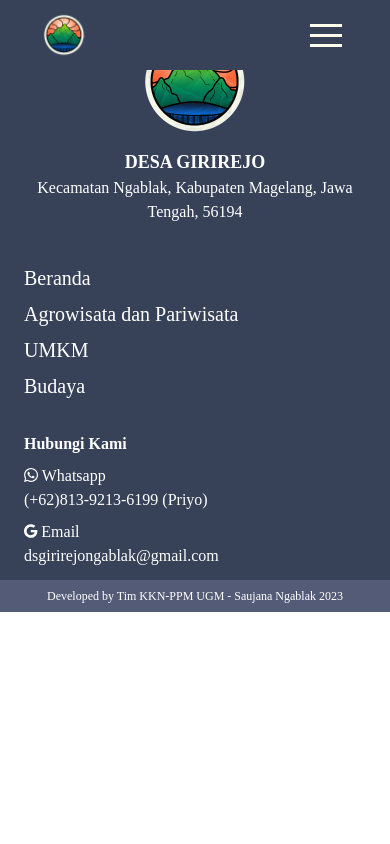
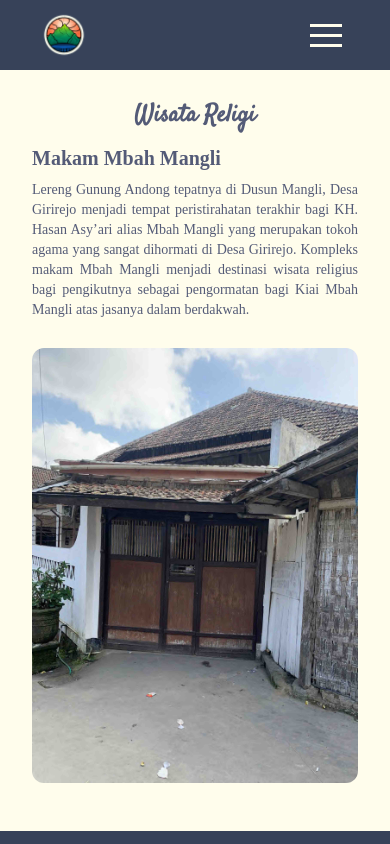
Before and after one commit to mufidussani/kkn-ngablak, a React (Create React App) app: page /budaya in a window 390 px wide. Shown: the top 844 px of the page. Built offline with nearby package versions, Linux system fonts and the light colour scheme; a web font is replaced by a local one.

Commit message:
fix agro & pages

```diff
--- a/src/App.js
+++ b/src/App.js
@@ -3,9 +3,11 @@ import "./App.css";
 import { Routes, Route } from "react-router-dom";
 
 import Navbar from "./components/navbar";
+
 import Home from "./pages/Home";
 import Agrowisata from "./pages/Agrowisata";
 import Umkm from "./pages/Umkm";
+import Budaya from "./pages/Budaya";
 
 import Amplas from "./pages/Amplas";
 import Damar from "./pages/Damar";
@@ -48,6 +50,7 @@ function App() {
         <Route path="/agrowisata/gogik/damar" element={<Damar />} />
         <Route path="/agrowisata/gogik/amplas" element={<Amplas />} />
         <Route path="/agrowisata/gogik/ketapang" element={<Ketapang />} />
+        <Route path="/budaya" element={<Budaya />} />
       </Routes>
       <Footer />
     </div>
--- /dev/null
+++ b/src/components/budaya/budaya1.jsx
@@ -0,0 +1,145 @@
+import { useState } from "react";
+import { Link } from "react-router-dom";
+import gambar1 from "../../assets/agrowisata/gogik_a.jpg";
+import gambar2 from "../../assets/budaya/makam_mangli.jpg";
+import gambar3 from "../../assets/agrowisata/gogik_c.jpg";
+import map_muncak from "../../assets/agrowisata/map-muncak.png";
+import AOS from "aos";
+import "aos/dist/aos.css";
+import Slider from "react-slick";
+// import "./tentang.css";
+
+const Budaya1 = () => {
+  var settings = {
+    dots: false,
+    // arrows: false,
+    infinite: true,
+    autoplay: true,
+    speed: 500,
+    autoplaySpeed: 1500,
+    slidesToShow: 3,
+    slidesToScroll: 1,
+    initialSlide: 0,
+    responsive: [
+      {
+        breakpoint: 1024,
+        settings: {
+          slidesToShow: 2,
+          slidesToScroll: 1,
+          infinite: true,
+          dots: true,
+        },
+      },
+      {
+        breakpoint: 600,
+        settings: {
+          slidesToShow: 1,
+          slidesToScroll: 1,
+        },
+      },
+      {
+        breakpoint: 480,
+        settings: {
+          slidesToShow: 1,
+          slidesToScroll: 1,
+        },
+      },
+    ],
+  };
+  AOS.init();
+  AOS.refresh();
+  AOS.refreshHard();
+
+  const [width] = useState(window.innerWidth);
+  const isDesktop = width > 640;
+
+  return (
+    <div className="items-center bg-basic pt-24 pb-12 px-8 xl:px-24">
+      <div className="">
+        <div
+          className="relative text-light-blue items-center text-sm"
+          id="gogik"
+          data-aos="fade-down"
+          data-aos-duration="1000"
+        >
+          <div className="pointer-events-none">
+            <div className="mt-1 sm:gap-1.5 md:gap-1 xl:gap-1 mobile:gap-1.5">
+              <div className="font-black text-light-blue font-Satisfy text-2xl sm:text-3xl text-center xl:text-4xl mb-3">
+                Wisata Religi
+              </div>
+              <div className="font-bold text-xl text-left mb-2 xl:hidden">
+                Makam Mbah Mangli
+              </div>
+              {/* <div className="rounded-xl bg-[#FFFDEC] text-justify p-3 mb-3 xl:hidden">
+                <p className="text-light-blue font-bold">
+                  Tiket Pendakian: 25.000
+                </p>
+              </div> */}
+              <p className="text-justify xl:hidden">
+                Lereng Gunung Andong tepatnya di Dusun Mangli, Desa Girirejo
+                menjadi tempat peristirahatan terakhir bagi KH. Hasan Asy’ari
+                alias Mbah Mangli yang merupakan tokoh agama yang sangat
+                dihormati di Desa Girirejo. Kompleks makam Mbah Mangli menjadi
+                destinasi wisata religius bagi pengikutnya sebagai pengormatan
+                bagi Kiai Mbah Mangli atas jasanya dalam berdakwah.
+              </p>
+            </div>
+          </div>
+          <div className="grid grid-cols-2 xl:grid-cols-2 mt-3 gap-3 xl:gap-6 pt-4">
+            <div className="xl:row-span-1 xl:col-span-1 hidden xl:block text-xl text-justify">
+              {/* <div className="rounded-xl bg-[#FFFDEC] text-justify p-3 mb-3 hidden xl:flex">
+                <p className="text-light-blue font-bold">
+                  Tiket Pendakian: 25.000
+                </p>
+              </div> */}
+              <div className="font-bold text-xl xl:text-3xl text-left mb-2">
+                Makam Mbah Mangli
+              </div>
+              Lereng Gunung Andong tepatnya di Dusun Mangli, Desa Girirejo
+              menjadi tempat peristirahatan terakhir bagi KH. Hasan Asy’ari
+              alias Mbah Mangli yang merupakan tokoh agama yang sangat dihormati
+              di Desa Girirejo. Kompleks makam Mbah Mangli menjadi destinasi
+              wisata religius bagi pengikutnya sebagai pengormatan bagi Kiai
+              Mbah Mangli atas jasanya dalam berdakwah.
+              {/* <div className="flex justify-center">
+                <Link to="/agrowisata/gogik">
+                  <button
+                    onClick={() => {
+                      window.scrollTo({ top: 0, left: 0, behavior: "smooth" });
+                    }}
+                    class="mt-4 rounded bg-[#FFFDEC] py-2 px-6 font-Montserrat text-lg md text-dark-blue transition-all duration-300 ease-out hover:scale-[1] hover:px-[1.33rem] hover:font-bold hover:shadow-[5px_5px_0_rgb(128,128,128)] mobile:text-sm mb-4"
+                  >
+                    Selengkapnya
+                  </button>
+                </Link>
+              </div> */}
+            </div>
+            <div className="flex justify-center transform col-span-2 xl:col-span-1 xl:pb-0 items-center ">
+              <img
+                className="rounded-xl object-cover xl:h-[50vh] w-full"
+                src={gambar2}
+                alt="rectangle"
+              ></img>
+            </div>
+            {/* <div className="xl:row-span-1 flex justify-center transform xl:pb-0 col-span-2 xl:col-span-1">
+              <img
+                className="rounded-xl object-cover xl:h-[60vh] w-full"
+                src={gambar3}
+                alt="rectangle"
+              ></img>
+            </div>
+            <div className="flex justify-center items-center transform xl:pb-0 md:col-span-1">
+              <img
+                className="rounded-xl object-cover xl:h-[60vh] w-full"
+                src={gambar1}
+                alt="rectangle"
+              ></img>
+            </div> */}
+          </div>
+        </div>
+      </div>
+    </div>
+  );
+};
+
+export default Budaya1;
--- a/src/components/navbar.jsx
+++ b/src/components/navbar.jsx
@@ -96,7 +96,7 @@ const Navbar = () => {
         </NavLink>
         <NavLink
           exact
-          to="/pasar-rakyat"
+          to="/budaya"
           className={({ isActive }) => (isActive ? "font-bold" : "font-normal")}
           style={{
             marginLeft: "1.5rem",
--- a/src/pages/Agrowisata.jsx
+++ b/src/pages/Agrowisata.jsx
@@ -6,7 +6,7 @@ import Agrowisata3 from "../components/agrowisata/agrowisata3";
 import Agrowisata4 from "../components/agrowisata/agrowisata4";
 import { HtmlHead } from "../components/HtmlHead";
 
-export default function Home() {
+export default function Agrowisata() {
   return (
     <>
       <HtmlHead
--- /dev/null
+++ b/src/pages/Budaya.jsx
@@ -0,0 +1,23 @@
+import { Link } from "react-router-dom";
+
+import Budaya1 from "../components/budaya/budaya1";
+import { HtmlHead } from "../components/HtmlHead";
+
+export default function Budaya() {
+  return (
+    <>
+      <HtmlHead
+        title="Budaya"
+        decription="[insert page description]"
+        link="/"
+      />
+      <main className="overflow-hidden">
+        <Budaya1 />
+        {/* <Homepage />
+        <Tentang />
+        <Terbaik />
+        <Cerita /> */}
+      </main>
+    </>
+  );
+}
--- a/src/pages/Umkm.jsx
+++ b/src/pages/Umkm.jsx
@@ -8,7 +8,7 @@ import Umkm5 from "../components/umkm/umkm5";
 import Umkm6 from "../components/umkm/umkm6";
 import { HtmlHead } from "../components/HtmlHead";
 
-export default function Home() {
+export default function Umkm() {
   return (
     <>
       <HtmlHead
```
Also changed, not shown: src/assets/budaya/FOTO_Kesenian.jpg (added), src/assets/budaya/makam_mangli.jpg (added).
